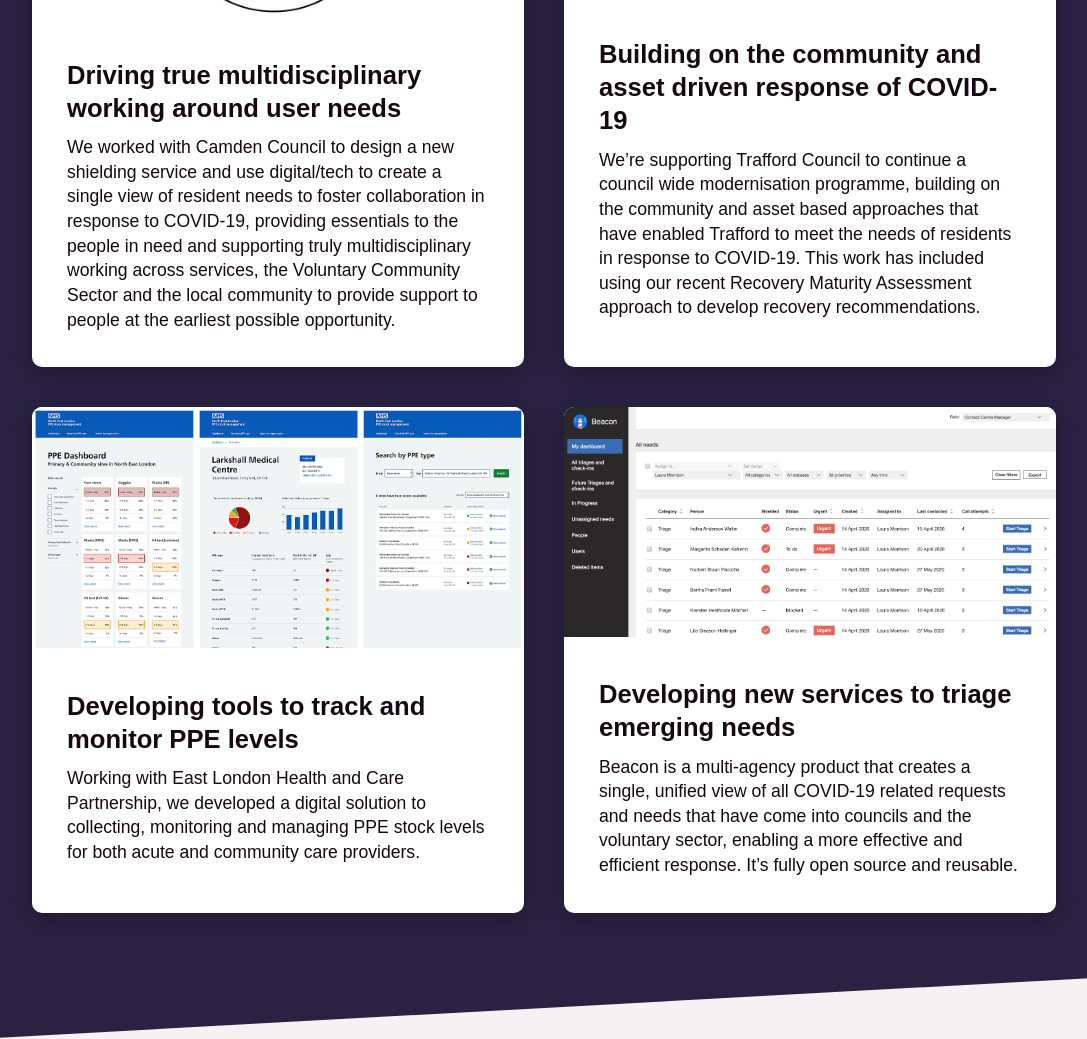
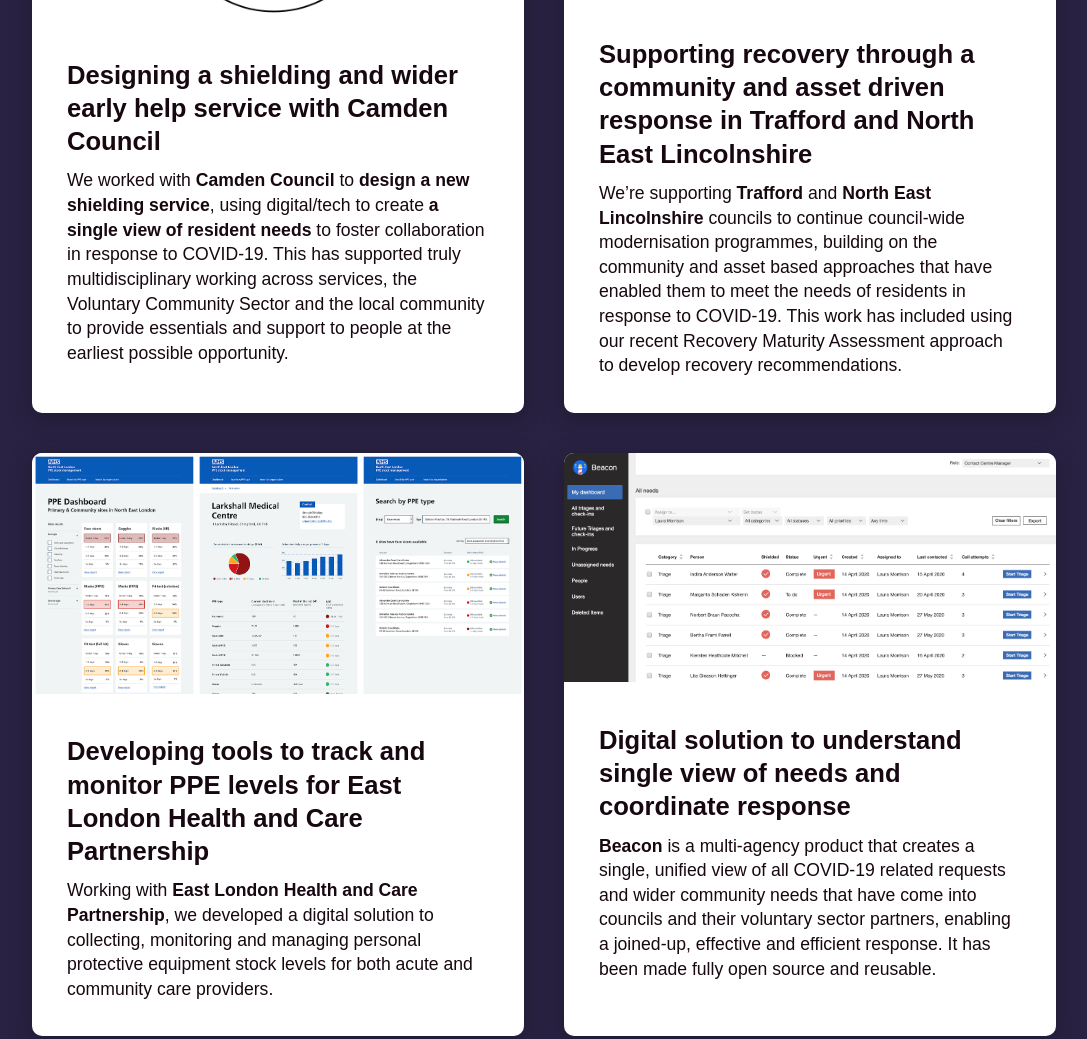
Before and after one commit to wearefuturegov/fg-covid, a website built with Parcel: page index.html in a window 1280 px wide. Shown: the part 1660-2699 px from the top of the page, without its empty margins (96-1183 px from the left). Built offline with nearby package versions, Linux system fonts and the light colour scheme; a web font is replaced by a local one.

Commit message:
Update index.html

```diff
--- a/index.html
+++ b/index.html
@@ -57,14 +57,14 @@
         </header>
 
         <section class="hero">
-            <h1 class="hero__headline">Reimaging for radical COVID recovery</h1>
+            <h1 class="hero__headline">REIMAGINING FOR RADICAL COVID RECOVERY</h1>
             <svg class="triangle" viewBox="0 0 2000 2000" preserveAspectRatio="none" aria-hidden="true"><path d="M2000 0L2000 2000H0L2000 0Z" fill="white"/></svg>
         </section>
 
         <article class="prose">
-            <h2 class="crosshead">Helping you organise for change</h2>
-            <p>Over the past two months, we’ve helped local authorities and NHS partners with their immediate response to the COVID-19 crisis. As we begin to understand the longer term implications of the pandemic, we wanted to share what we’ve been doing, what we’ve learnt and <strong>how it might work for you</strong>.</p>
-            <p>We’re supporting public sector institutions to reimagine. Working together and thinking differently in the face of uncertainty, to emerge from this crisis with new operating and organising models that help us build resilient, regenerative communities and <strong>shape the future of our places</strong>.</p>
+            <h2 class="crosshead">HELPING YOU ORGANISE FOR CHANGE</h2>
+            <p>Over the past three months, we’ve helped local authorities and NHS partners with their immediate response to the COVID-19 crisis. As we begin to understand the longer term implications of the pandemic, <strong>we wanted to share what we’ve been doing and what we’ve learnt</strong>.</p>
+            <p>We’re now supporting public sector institutions to reimagine future approaches to public service delivery. Through new operating and organising models to build resilient, regenerative communities, we want to <strong>help you shape the future of your places</strong>.</p>
         </article>
 
         <section class="examples">
@@ -79,40 +79,41 @@
                     <img class="example__image" alt="" src="./src/img/slide1.png"/>
                     <h3 class="example__name">
                         <!-- <a href="#" class="example__link"> -->
-                            Driving true multidisciplinary working around user needs
+                            Designing a shielding and wider early help service with Camden Council
                         <!-- </a> -->
                     </h3>
-                    <p class="example__description">We worked with Camden Council to design a new shielding service and use digital/tech to create a single view of resident needs to foster collaboration in response to COVID-19, providing essentials to the people in need and supporting truly multidisciplinary working across services, the Voluntary Community Sector and the local community to provide support to people at the earliest possible opportunity.</p>
+                    <p class="example__description">We worked with <strong>Camden Council</strong> to <strong>design a new shielding service</strong>, using digital/tech to create <strong>a single view of resident needs</strong> to foster collaboration in response to COVID-19. This has supported truly multidisciplinary working across services, the Voluntary Community Sector and the local community to provide essentials and support to people at the earliest possible opportunity.
+</p>
                 </li>
 
                 <li class="example">
                     <img class="example__image" alt="" src="./src/img/slide2.png"/>
                     <h3 class="example__name">
                         <!-- <a href="#" class="example__link"> -->
-                            Building on the community and asset driven response of COVID-19
+                            Supporting recovery through a community and asset driven response in Trafford and North East Lincolnshire
                         <!-- </a> -->
                     </h3>
-                    <p class="example__description">We’re supporting Trafford Council to continue a council wide modernisation programme, building on the community and asset based approaches that have enabled Trafford to meet the needs of residents in response to COVID-19. This work has included using our recent Recovery Maturity Assessment approach to develop recovery recommendations. </p>
+                    <p class="example__description">We’re supporting <strong>Trafford</strong> and <strong>North East Lincolnshire</strong> councils to continue council-wide modernisation programmes, building on the community and asset based approaches that have enabled them to meet the needs of residents in response to COVID-19. This work has included using our recent Recovery Maturity Assessment approach to develop recovery recommendations. </p>
                 </li>
 
                 <li class="example">
                     <img class="example__image" alt="" src="./src/img/slide3.png"/>
                     <h3 class="example__name">
                         <!-- <a href="#" class="example__link"> -->
-                            Developing tools to track and monitor PPE levels
+                            Developing tools to track and monitor PPE levels for East London Health and Care Partnership
                         <!-- </a> -->
                     </h3>
-                    <p class="example__description">Working with East London Health and Care Partnership, we developed a digital solution to collecting, monitoring and managing PPE stock levels for both acute and community care providers. </p>
+                    <p class="example__description">Working with <strong>East London Health and Care Partnership</strong>, we developed a digital solution to collecting, monitoring and managing personal protective equipment stock levels for both acute and community care providers. </p>
                 </li>
 
                 <li class="example">
                     <img class="example__image" alt="" src="./src/img/slide5.png"/>
                     <h3 class="example__name">
                         <!-- <a href="#" class="example__link"> -->
-                            Developing new services to triage emerging needs
+                            Digital solution to understand single view of needs and coordinate response
                         <!-- </a> -->
                     </h3>
-                    <p class="example__description">Beacon is a multi-agency product that creates a single, unified view of all COVID-19 related requests and needs that have come into councils and the voluntary sector, enabling a more effective and efficient response. It’s fully open source and reusable.</p>
+                    <p class="example__description"><strong>Beacon</strong> is a multi-agency product that creates a single, unified view of all COVID-19 related requests and wider community needs that have come into councils and their voluntary sector partners, enabling a joined-up, effective and efficient response. It has been made fully open source and reusable.</p>
                 </li>
             </ul>
             <svg class="triangle" viewBox="0 0 2000 2000" preserveAspectRatio="none" aria-hidden="true"><path d="M2000 0L2000 2000H0L2000 0Z" fill="#f4f2f3"/></svg>
```
